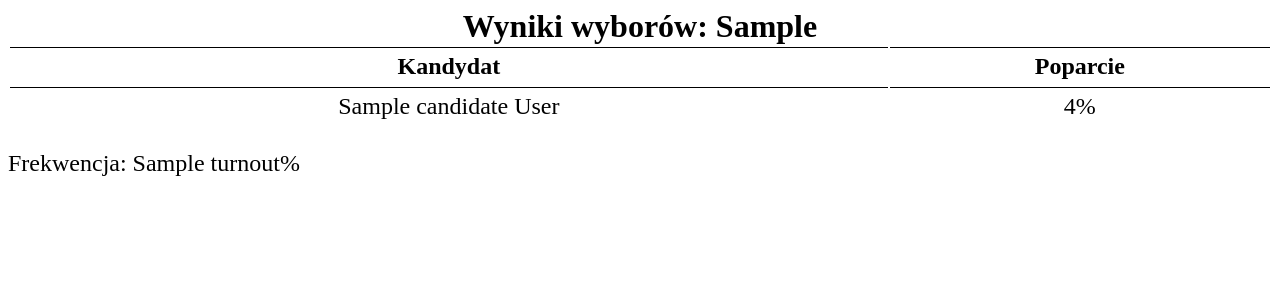
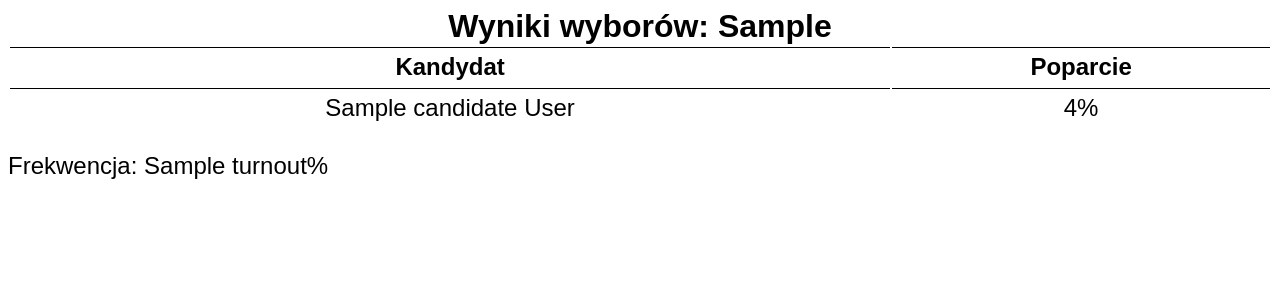
Before and after one commit to MarekCiborowski/De-D-ango, a Django app: template mysite/templates/election_results.html in a window 1280 px wide. Shown: the top 300 px of the page. Run offline with Django 3.2, Linux system fonts and the light colour scheme; the template is opened without the code that fills it: most values are stand-ins (such as "Sample title", 1, 10 or a date in 2020); some libraries are stand-ins or nearby versions.

Commit message:
kolejny push

```diff
--- a/mysite/render.py
+++ b/mysite/render.py
@@ -11,7 +11,7 @@ class Render:
         template = get_template(path)
         html = template.render(params)
         response = BytesIO()
-        pdf = pisa.pisaDocument(BytesIO(html.encode("utf-8")), response)
+        pdf = pisa.pisaDocument(BytesIO(html.encode("utf-8")), response, encoding='UTF-8')
         if not pdf.err:
             return HttpResponse(response.getvalue(), content_type='application/pdf')
         else:
--- a/mysite/templates/election_results.html
+++ b/mysite/templates/election_results.html
@@ -5,6 +5,20 @@
     <meta charset="utf-8">
     <title>Raport</title>
     <style type="text/css">
+        @font-face {
+            font-family: "Arimo";
+            font-style: normal;
+            font-weight: 400;
+            src: url('D:\Django\mysite\static\Arimo-Regular.ttf');
+        }
+
+        @font-face {
+            font-family: "Arimo";
+            font-style: normal;
+            font-weight: 700;
+            src: url('D:\Django\mysite\static\Arimo-Bold.ttf');
+        }
+
 
         @page {
             size: A4;
@@ -34,7 +48,7 @@
 
     </style>
 </head>
-<body>
+<body style="font-family: 'Arimo'">
     <table class="table" align="center" style="font-size: x-large">
 <caption class="text-center" style="font-size: xx-large; font-weight: bolder">Wyniki wyborów: {{ election.nazwaWyborow }}</caption>
 <tr style="font-weight: bold">
--- a/mysite/views.py
+++ b/mysite/views.py
@@ -3,13 +3,9 @@ import datetime
 import pytz
 from django import forms
 from django.contrib.auth import login, authenticate, logout
-from django.contrib.auth.models import User
 from django.http import HttpResponse
 from django.shortcuts import render
-from django.shortcuts import get_object_or_404, get_list_or_404
-from django.utils import timezone
-
-# Create your views here.
+from django.shortcuts import get_object_or_404
 from django.template import loader
 from .render import Render
 from mysite.models import myUser, Mod
```
Also changed, not shown: mysite/static/Arimo-Bold.ttf (added), mysite/static/Arimo-Regular.ttf (added), mysite/static/DejaVuSansMono.ttf (deleted).
